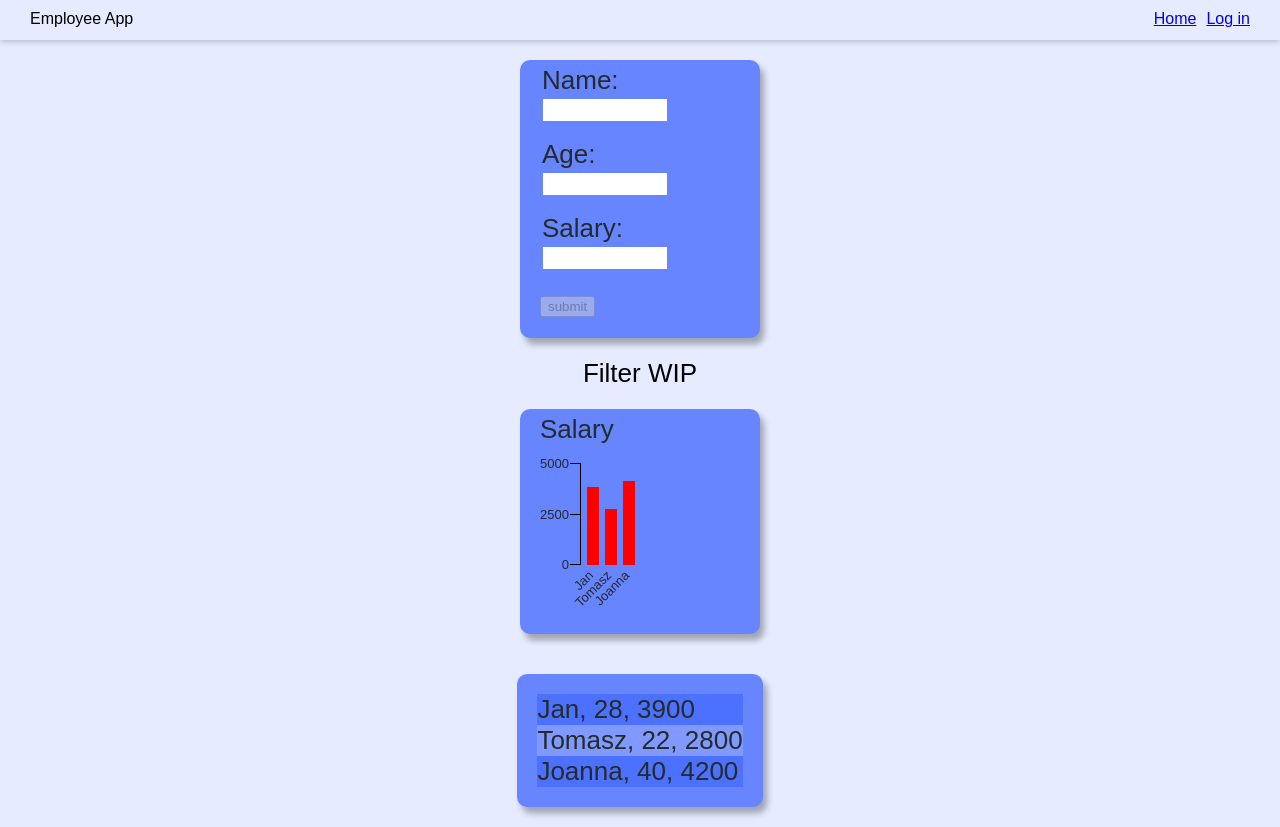
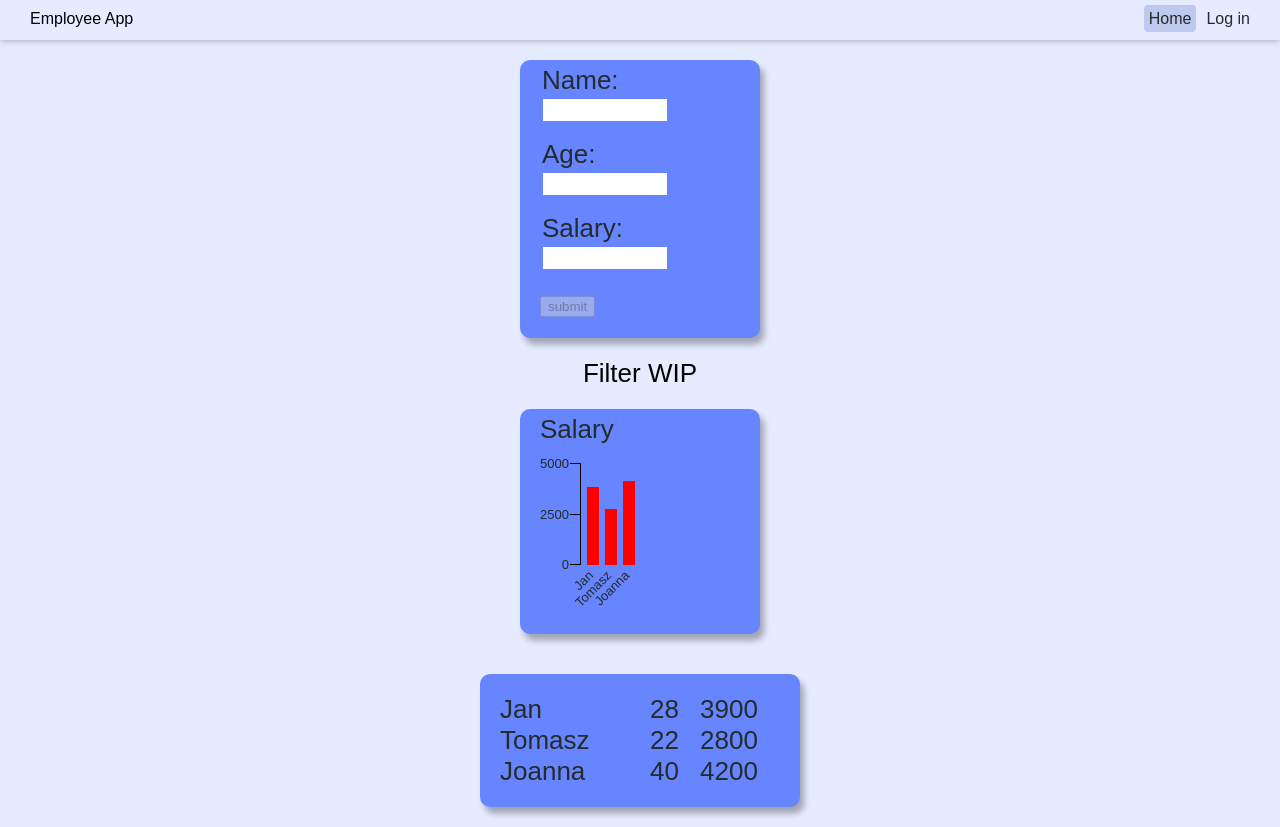
Before and after one commit to Jakub-T-Nowak/EmployeesApp, a React (Create React App) app: page /home in a window 1280 px wide. Built offline with nearby package versions, Linux system fonts and the light colour scheme.

Commit message:
J-14: Readme file edited, header small changes, list small changes

```diff
--- /dev/null
+++ b/src/components/List/Item.module.sass
@@ -0,0 +1,17 @@
+.item
+    display: flex
+    &__name
+        width: 150px
+    &__age
+        width: 50px
+    &__salary
+        width: 80px
+
+
+
+    // &__item
+    //     margin: 0
+    //     &:nth-of-type(2n + 1)
+    //         background-color: #4d71ff
+    //     &:nth-of-type(2n)
+    //         background-color: #8099ff
--- a/src/components/List/List.module.sass
+++ b/src/components/List/List.module.sass
@@ -3,10 +3,3 @@
 .list
     @include background
     padding-top: 20px
-
-    &__item
-        margin: 0
-        &:nth-of-type(2n + 1)
-            background-color: #4d71ff
-        &:nth-of-type(2n)
-            background-color: #8099ff
--- a/src/components/List/List.tsx
+++ b/src/components/List/List.tsx
@@ -16,7 +16,7 @@ const List: React.FC<props> = ({ items }) => {
     return (
         <div className={styles.list}>
             {items.map((item, i) => (
-                <ListItem item={item} className={styles.list__item} key={i} />
+                <ListItem item={item} key={i} />
             ))}
         </div>
     );
--- a/src/components/List/ListItem.tsx
+++ b/src/components/List/ListItem.tsx
@@ -1,17 +1,20 @@
 import React from "react";
 import { employee } from "../../dataPlaceholder/dummyData";
 
+import styles from "./Item.module.sass";
+
 interface props {
     item: employee;
-    className: string;
 }
 
-const ListItem: React.FC<props> = ({
-    item: { name, age, salary },
-    className,
-}) => {
-    const text = `${name}, ${age}, ${salary}`;
-    return <p className={className}>{text}</p>;
+const ListItem: React.FC<props> = ({ item: { name, age, salary } }) => {
+    return (
+        <div className={styles.item}>
+            <div className={styles.item__name}>{name}</div>
+            <div className={styles.item__age}>{age}</div>
+            <div className={styles.item__salary}>{salary}</div>
+        </div>
+    );
 };
 
 export default ListItem;
--- a/src/components/dataVisualization/DataVisualization.js
+++ b/src/components/dataVisualization/DataVisualization.js
@@ -24,17 +24,18 @@ const DataVisualization = ({ items }) => {
                     <div className={styles["lines-center"]}></div>
                 </div>
 
-                {heights.map((height) => (
+                {heights.map((height, i) => (
                     <div
                         className={styles["visualization__data-item"]}
                         style={{ height: `${height}%` }}
+                        key={i}
                     ></div>
                 ))}
             </div>
 
             <div className={styles["visualization__data-description"]}>
-                {employees.map(({ name }) => (
-                    <div>
+                {employees.map(({ name }, i) => (
+                    <div key={i}>
                         <p>{name}</p>
                     </div>
                 ))}
--- a/src/components/header/Header.js
+++ b/src/components/header/Header.js
@@ -6,10 +6,10 @@ const Header = () => {
         <header className={styles.header}>
             <div className={styles["header__app-name"]}>Employee App</div>
             <nav className={styles.header__navigation}>
-                <NavLink to="/home" className={styles.header__link}>
+                <NavLink to="/home" className={styles.header__link} activeClassName={styles.active}>
                     Home
                 </NavLink>
-                <NavLink to="/login" className={styles.header__link}>
+                <NavLink to="/login" className={styles.header__link} activeClassName={styles.active}>
                     Log in
                 </NavLink>
             </nav>
--- a/src/components/header/Header.module.sass
+++ b/src/components/header/Header.module.sass
@@ -16,7 +16,19 @@
         margin-left: 30px
 
     &__navigation
-        margin-right: 25px
+        margin-right: 20px
 
     &__link
         padding: 5px
+        margin-right: 5px
+        border-radius: 4px
+        text-decoration: none
+        color: $text-primary
+
+        &:hover
+            background-color: #8492c1
+        &:active
+            color: black
+
+    .active
+        background-color:#bfc8ed
```
Also changed, not shown: 1 other file (tests, documents, lock files or other folders).
